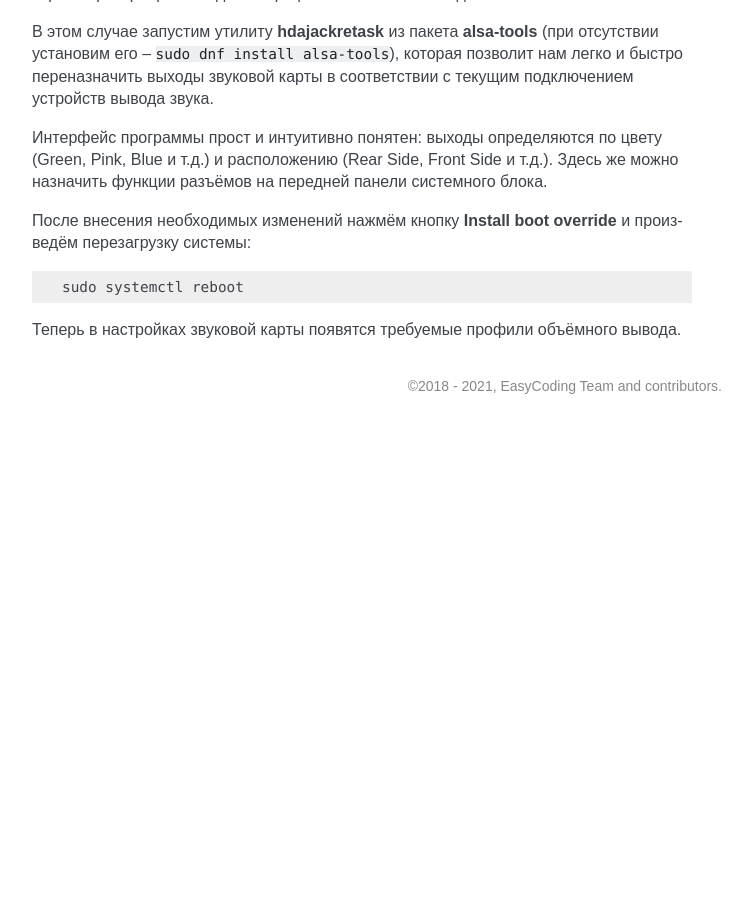
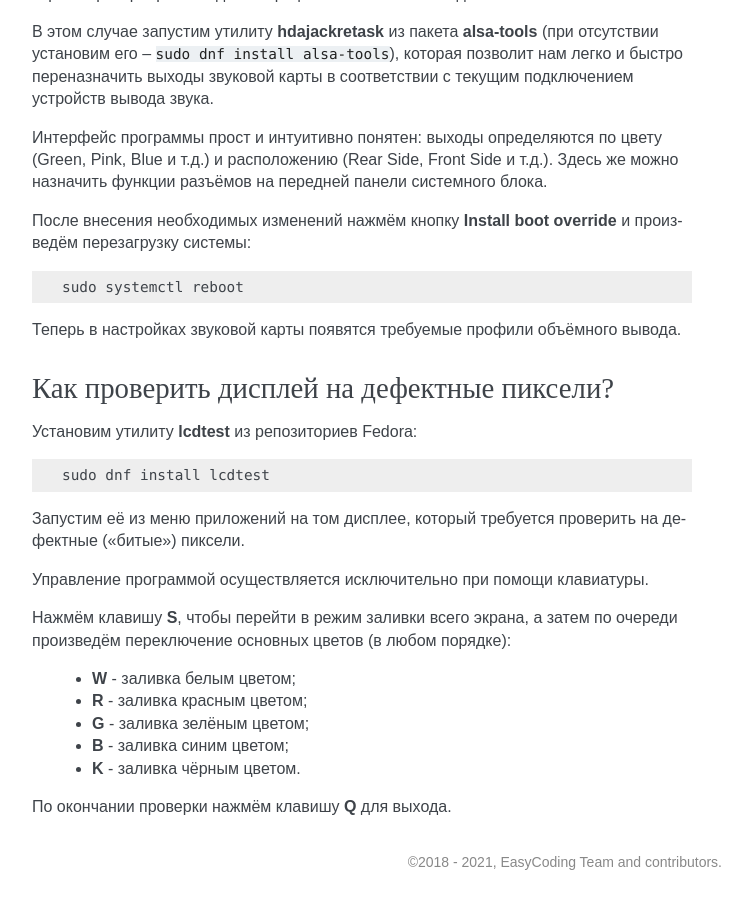
Before and after one commit to RussianFedora/FAQ, a Sphinx documentation site: the page built from source/hardware.rst, in a window 1280 px wide and 900 px high, scrolled down 25191 px. Shown: the whole window, without its empty margins (388-1140 px from the left). Built offline with Sphinx 7.4.7, drawn with Linux system fonts in a browser that asks for light colours; comment, search, counter and statistics services are not loaded; before the commit the page ends 25615 px from its top, so only the background shows below that; some of the changed text lies outside the part shown.

Commit message:
Added question about LCD display checking.

```diff
--- a/source/hardware.rst
+++ b/source/hardware.rst
@@ -1395,3 +1395,29 @@ ICC профиль можно получить либо на сайте прои
     sudo systemctl reboot
 
 Теперь в настройках звуковой карты появятся требуемые профили объёмного вывода.
+
+.. index:: monitor, display, dead pixels, lcd, lcdtest
+.. _display-check:
+
+Как проверить дисплей на дефектные пиксели?
+===============================================
+
+Установим утилиту **lcdtest** из репозиториев Fedora:
+
+.. code-block:: text
+
+    sudo dnf install lcdtest
+
+Запустим её из меню приложений на том дисплее, который требуется проверить на дефектные ("битые") пиксели.
+
+Управление программой осуществляется исключительно при помощи клавиатуры.
+
+Нажмём клавишу **S**, чтобы перейти в режим заливки всего экрана, а затем по очереди произведём переключение основных цветов (в любом порядке):
+
+  * **W** - заливка белым цветом;
+  * **R** - заливка красным цветом;
+  * **G** - заливка зелёным цветом;
+  * **B** - заливка синим цветом;
+  * **K** - заливка чёрным цветом.
+
+По окончании проверки нажмём клавишу **Q** для выхода.
```
